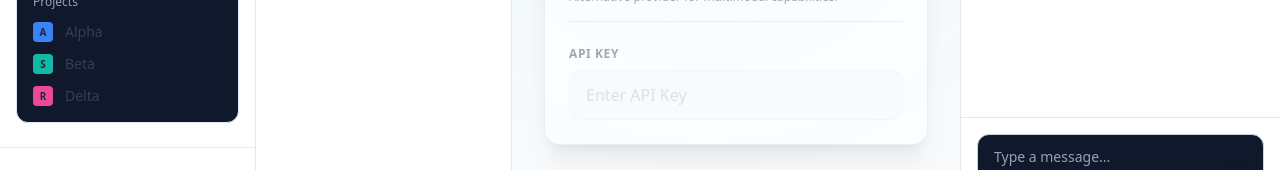
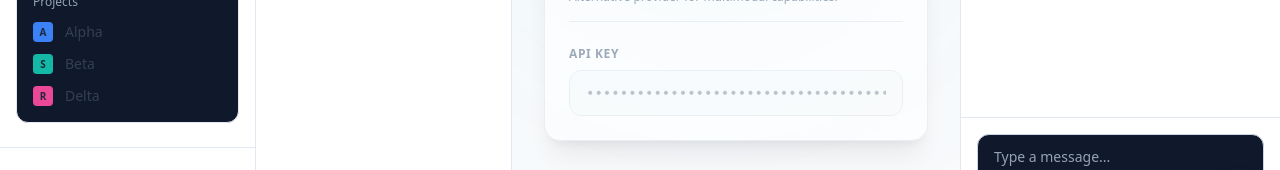
Before and after one commit to PJain7988/Docpilot-rag-chatbot, a React (Vite) app in the folder frontend/: page / in a window 1280 px wide. Both pictures are taken after a click on the button "Settings". Shown: the part 568-738 px from the top of the page. Built offline with nearby package versions, Linux system fonts and the light colour scheme; no server answers; grey boxes are pictures that could not be loaded.

Commit message:
Add default value for Gemini API key

```diff
--- a/frontend/src/components/SettingsPanel/SettingsPanel.tsx
+++ b/frontend/src/components/SettingsPanel/SettingsPanel.tsx
@@ -155,10 +155,10 @@ export const SettingsPanel = () => {
                       <label className="block text-xs font-semibold text-slate-500 dark:text-slate-400 uppercase tracking-wider mb-2">API Key</label>
                       <input
                         type="password"
-                        placeholder="Enter API Key"
+                        defaultValue="AIzaSy...................................."
                         disabled={!isGeminiEnabled}
                         className={clsx(
-                          "w-full bg-slate-50 dark:bg-slate-950 border border-slate-200 dark:border-slate-800 text-slate-500 rounded-xl px-4 py-3 transition-colors",
+                          "w-full bg-slate-50 dark:bg-slate-950 border border-slate-300 dark:border-slate-700 text-slate-700 dark:text-slate-300 rounded-xl px-4 py-3 transition-colors font-mono text-sm",
                           !isGeminiEnabled && "opacity-50 cursor-not-allowed"
                         )}
                       />
```
